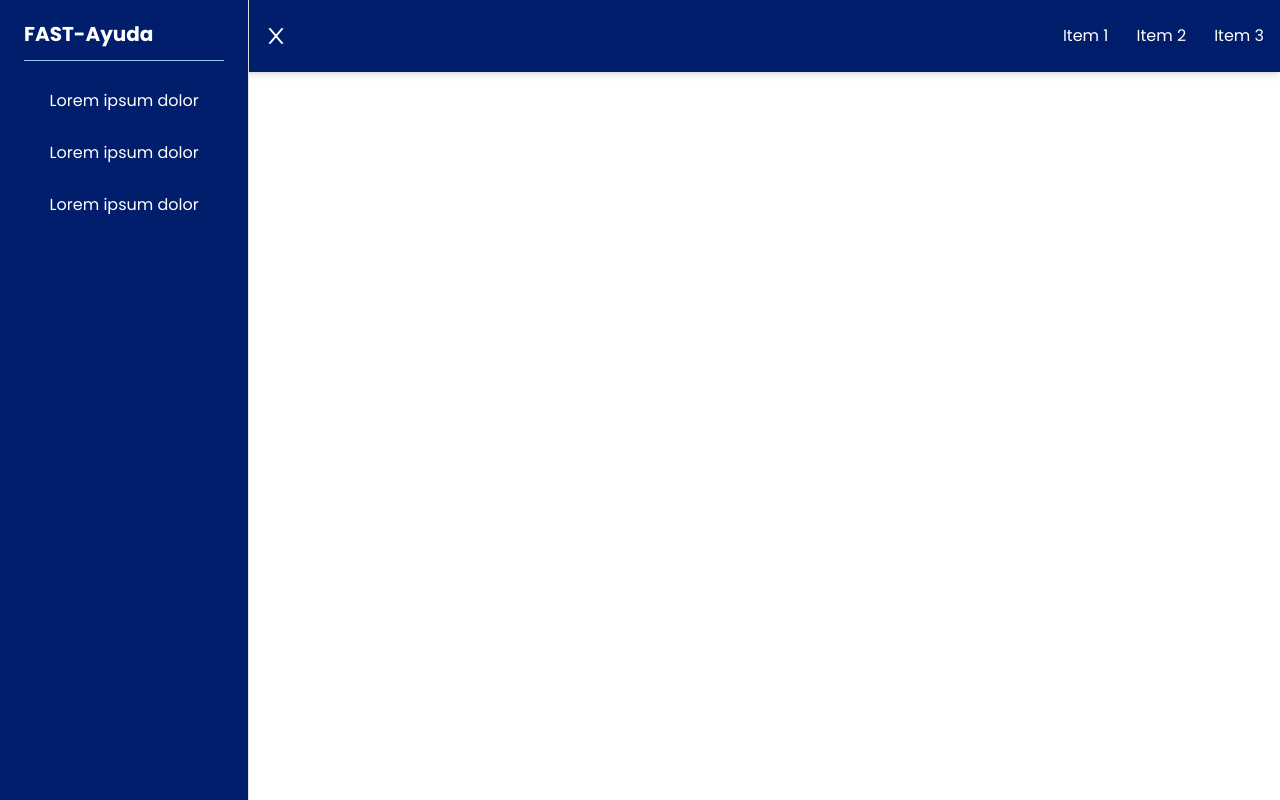
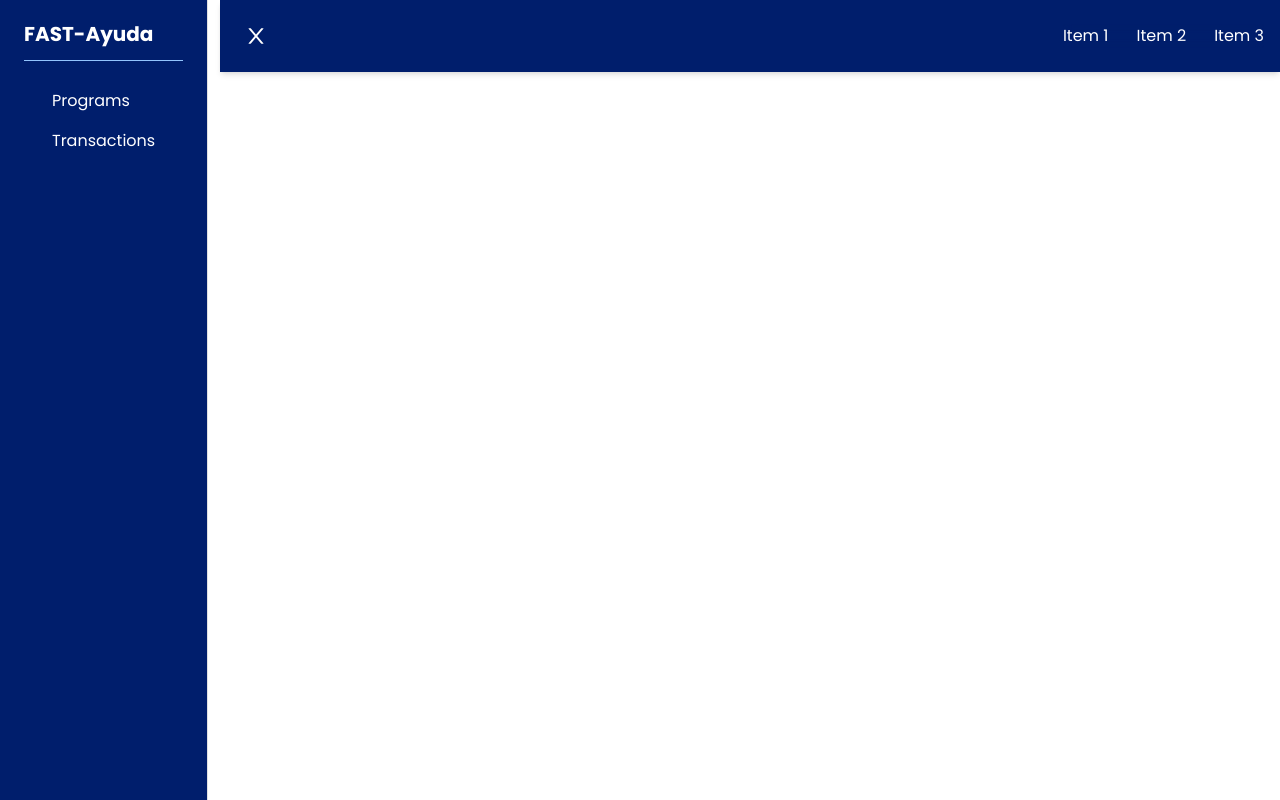
Before and after one commit to BrentSoler/fast-ayuda-fe, a React (Create React App) app: page /dashboard/contact-us in a window 1280 px wide. Built offline with nearby package versions, Linux system fonts and the light colour scheme.

Commit message:
feat: updated drawer

```diff
--- a/src/components/Navbar/Navbar.jsx
+++ b/src/components/Navbar/Navbar.jsx
@@ -2,18 +2,17 @@ import React from "react";
 import { motion } from "framer-motion";
 import { AiOutlineMenu, AiOutlineClose } from "react-icons/ai";
 import { useToggle } from "../../hooks";
-import { useLocation } from "react-router-dom";
 import { Box, IconButton } from "@mui/material";
 import { AiOutlineMenuUnfold } from "react-icons/ai";
 
 const Navbar = (props) => {
-	const { path, setDraw, draw } = props;
+	const { path, setDraw, draw, menu } = props;
 	const [toggle, toggleFunc] = useToggle();
 
 	return (
 		<div
 			className={`flex justify-between font-pop items-center shadow-md z-40 bg-main text-white ${
-				path && draw ? "w-100% sm:w-[calc(100%-240px)] sm:ml-[240px]" : "w-100%"
+				path && draw ? "w-100% sm:w-[calc(100%-220px)] sm:ml-[220px]" : "w-100%"
 			} transition-transform`}
 		>
 			{!path && <h1 className="m-4 font-bold text-2xl">FAST-Ayuda</h1>}
@@ -22,7 +21,10 @@ const Navbar = (props) => {
 					<div className="flex items-center">
 						<IconButton
 							className={`ml-4 my-4 font-bold text-2xl text-white`}
-							onClick={() => setDraw(!draw)}
+							onClick={(e) => {
+								setDraw(!draw);
+								menu(e);
+							}}
 						>
 							{!draw ? <AiOutlineMenuUnfold /> : <AiOutlineClose />}
 						</IconButton>
--- a/src/container/Layout/Layout.jsx
+++ b/src/container/Layout/Layout.jsx
@@ -1,65 +1,93 @@
 import React, { useState } from "react";
 import { Container, Divider, Drawer, List, ListItem, Menu, MenuItem, Toolbar } from "@mui/material";
 import { Navbar } from "../../components";
-import { useLocation } from "react-router-dom";
+import { useLocation, Link } from "react-router-dom";
 import { Box } from "@mui/system";
 
 const Layout = ({ children }) => {
 	const [drawerOpen, setDrawerOpen] = useState(true);
+	const [anchor, setAnchor] = useState(null);
 	const location = useLocation();
+	const drawWidth = 220;
+	const urls = [
+		{ name: "Programs", path: "/programs" },
+		{ name: "Transactions", path: "/transactions" },
+	];
+
+	const handleClick = (event) => {
+		setAnchor(event.currentTarget);
+		console.log(event.currentTarget);
+	};
+
+	const handleClose = () => {
+		setAnchor(null);
+		setDrawerOpen(false);
+	};
 
 	return (
-		<div className="flex flex-col relative">
+		<div className="flex flex-col">
 			{location.pathname.includes("dashboard") && (
 				<>
+					<Box sx={{ display: { sm: "none" }, position: "relative", zIndex: 39 }}>
+						<Menu
+							id="menu-main"
+							anchorEl={anchor}
+							open={drawerOpen}
+							transformOrigin={{ vertical: "top", horizontal: "left" }}
+							sx={{
+								display: { xs: "flex", sm: "none" },
+								justifyContent: "flex-end",
+								zIndex: 39,
+								position: "absolute",
+								top: "4rem",
+								width: "max",
+								height: "max",
+							}}
+						>
+							{urls.map((url) => (
+								<Link to={`/dashboard${url.path}`}>
+									<MenuItem>
+										<p
+											className={`${location.pathname.includes(url.path) ? "text-main" : ""} px-3`}
+										>
+											{url.name}
+										</p>
+									</MenuItem>
+								</Link>
+							))}
+						</Menu>
+					</Box>
 					<Box sx={{ display: { xs: "none", sm: "flex" } }}>
 						<Drawer
 							variant="permanent"
-							sx={{ position: "static", width: 240 }}
+							sx={{ position: "static", width: drawWidth }}
 							className={`transition-all ${drawerOpen ? "" : "translate-x-10"}`}
 						>
-							<Toolbar className="bg-main h-full text-white font-pop items-start">
+							<Toolbar
+								className={`bg-main h-full text-white font-pop items-start w-[${drawWidth}px] flex justify-start`}
+							>
 								<List>
 									{drawerOpen && (
-										<p className="py-3 text-xl font-bold border-b-[0.5px] border-blue-300">
+										<p className="py-3 text-xl font-bold border-b-[0.5px] border-blue-300 mb-5">
 											FAST-Ayuda
 										</p>
 									)}
-									<Divider className="mt-5 mb-3">
+									{urls.map((url) => (
 										<ListItem>
-											<p>Lorem ipsum dolor</p>
+											<Link to={`/dashboard${url.path}`}>
+												<p
+													className={`${
+														location.pathname.includes(url.path) ? "border-l-2" : ""
+													} px-3`}
+												>
+													{url.name}
+												</p>
+											</Link>
 										</ListItem>
-									</Divider>
-									<Divider className="mb-3">
-										<ListItem>
-											<p>Lorem ipsum dolor</p>
-										</ListItem>
-									</Divider>
-									<Divider className="mb-3">
-										<ListItem>
-											<p>Lorem ipsum dolor</p>
-										</ListItem>
-									</Divider>
+									))}
 								</List>
 							</Toolbar>
 						</Drawer>
-					</Box>
-					<Box sx={{ display: { xs: "absolute", sm: "none" }, zIndex: 39 }}>
-						<Menu
-							open={drawerOpen}
-							handleClose={() => setDrawerOpen(false)}
-							sx={{ display: { xs: "absolute", sm: "none" }, zIndex: 39, top: "-17rem" }}
-						>
-							<MenuItem>
-								<p>Lorem ipsum dolor</p>
-							</MenuItem>
-							<MenuItem>
-								<p>Lorem ipsum dolor</p>
-							</MenuItem>
-							<MenuItem>
-								<p>Lorem ipsum dolor</p>
-							</MenuItem>
-						</Menu>
 					</Box>
 				</>
 			)}
@@ -67,12 +95,14 @@ const Layout = ({ children }) => {
 				path={location.pathname.includes("/dashboard")}
 				setDraw={setDrawerOpen}
 				draw={drawerOpen}
+				w={drawWidth}
+				menu={handleClick}
 			/>
 			{location.pathname.includes("dashboard") && (
 				<>
 					<Box
 						sx={{ display: { xs: "none", sm: "flex" } }}
-						className={`${drawerOpen ? "ml-[240px]" : ""} mt-5`}
+						className={`${drawerOpen ? `ml-[220px]` : ""} mt-5`}
 					>
 						<Container>{children}</Container>
 					</Box>
```
